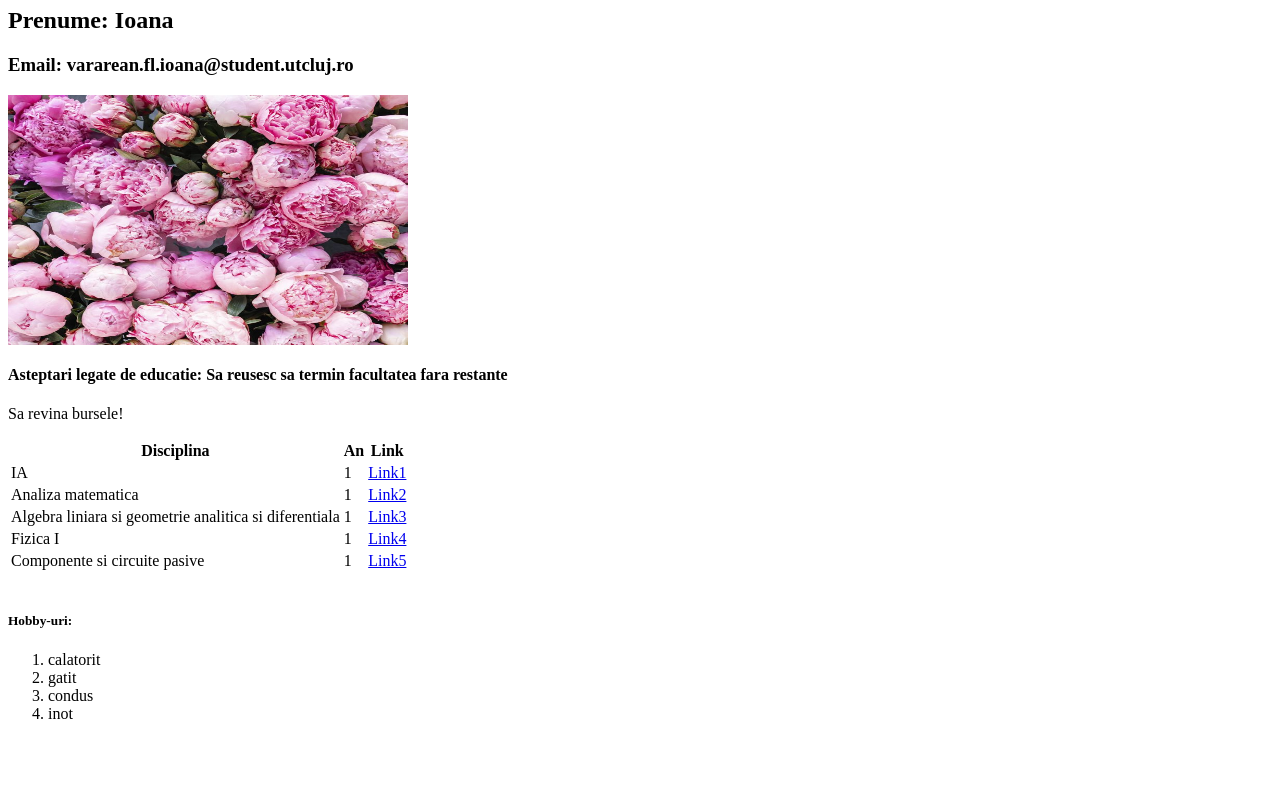
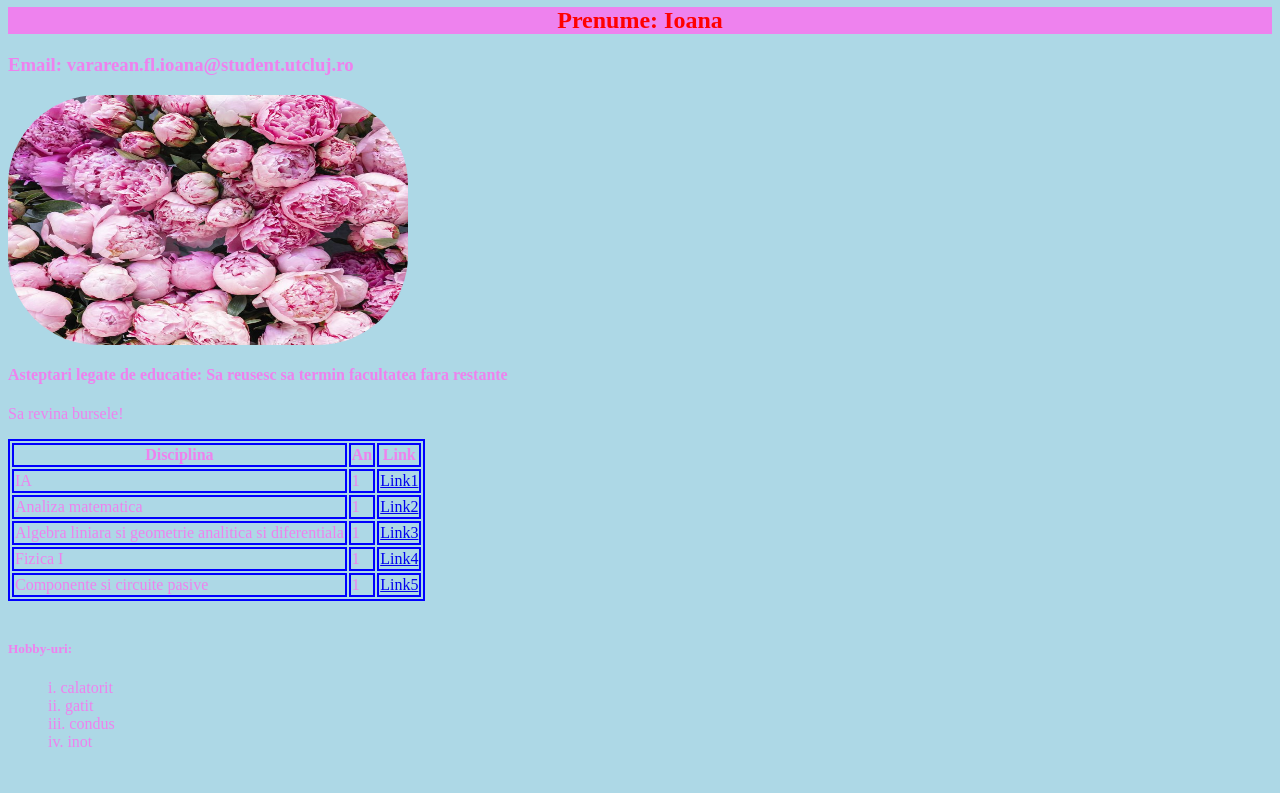
Before and after one commit to IoanaVararean/Portofoliu, a plain HTML site: page index.html in a window 1280 px wide. Shown: the part 99-892 px from the top of the page. Before the commit the page ends 864 px from the top, so only its background shows below. Drawn offline with Linux system fonts and the light colour scheme.

Commit message:
Add files via upload

```diff
--- a/index.html
+++ b/index.html
@@ -1,16 +1,18 @@
 <html>
 	<head>
 		<title>Student</title>
+		<link rel="stylesheet"
+	href="style.css">
 	</head>
 
 	<body>
 		<a href="cuprins.html">
 Cuprins</a>
-		<h1>Nume: Vararean</h1>
-		<h2>Prenume: Ioana</h2>
+		<h1 class="text-center">Nume: Vararean</h1>
+		<h2 class="text-center">Prenume: Ioana</h2>
 		<h3>Email: vararean.fl.ioana@student.utcluj.ro</h3>
 
-		<img src= "images\bujori.jpg" width="400px" height="250px">
+		<img id="rounded-img" src= "images\bujori.jpg" width="400px" height="250px">
 
 		<h4>Asteptari legate de educatie: Sa reusesc sa termin facultatea fara restante</h4>
 		<p>Sa revina bursele!</p>
--- /dev/null
+++ b/style.css
@@ -0,0 +1,30 @@
+body {
+background-color: lightblue;
+  color: violet;
+}
+h1,h2{
+	color:red;
+	background-color:Violet;
+}
+table,td,th {
+	border: 2px solid blue;
+}
+
+.text-center {
+		text-align: center;
+}
+.border {
+	border-styles: dotted;
+}
+#rounded-img {
+	border-radius: 90px;
+}
+
+img:hover {
+	opacity: 0.5;
+}
+
+ol {
+	list-style-type: lower-roman;
+	list-style-position: inside;
+}
```
